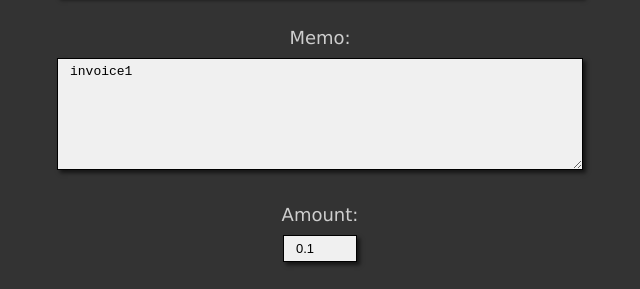
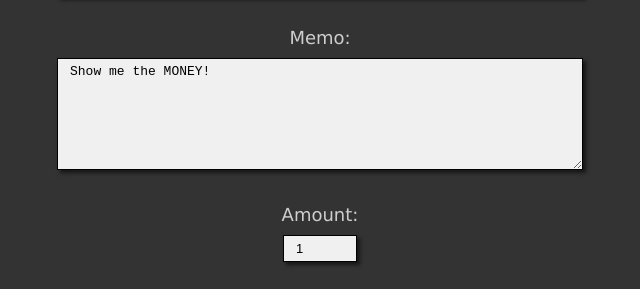
Before and after one commit to warelock2/pirate-uri-constructor, a plain HTML site: page index.html in a window 1280 px wide. Shown: the part 298-587 px from the top of the page, 320-960 px from the left. Drawn offline with Linux system fonts and the light colour scheme.

Commit message:
Update index.html

```diff
--- a/index.html
+++ b/index.html
@@ -84,7 +84,7 @@
         <input style="width:500px;" type="text" id="address" value="zs1x23mrva57nj7te8vuyzlajwkz7jmh9etmlngysvkxgma3yj7gqdnqqxgdje0gwnk85trg4ff5vs"><br>
 
         <label for="memo">Memo:</label><br>
-        <textarea id="memo" style="height: 100px; width: 500px;">invoice1</textarea><br>
+        <textarea id="memo" style="height: 100px; width: 500px;">Show me the MONEY!</textarea><br>
 
 <!--
         <label for="message">Message:</label><br>
@@ -95,7 +95,7 @@
 
 -->
         <label for="amount">Amount:</label><br>
-        <input style="width:48px" type="text" id="amount" value="0.1"><br>
+        <input style="width:48px" type="text" id="amount" value="1"><br>
 
         <button type="submit">Pay with ARRR!</button>
     </form>
```
